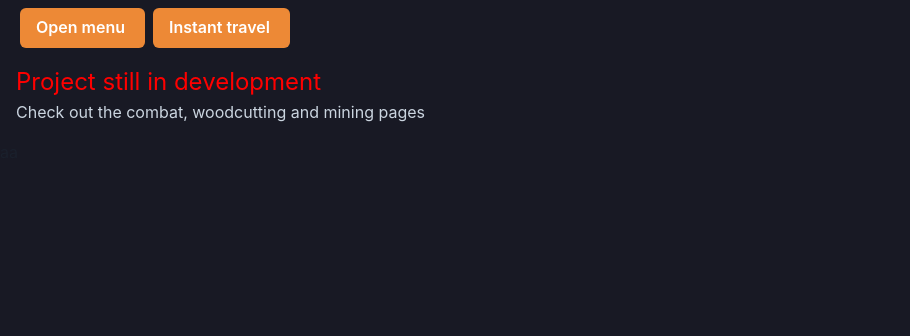
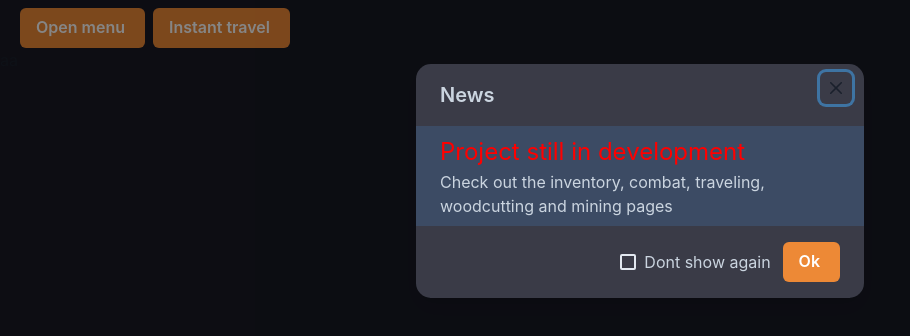
Before and after one commit to aleksap99/Clicky, a React (Create React App) app: page /game in a window 1280 px wide. Shown: the top 336 px of the page, without its empty margins (0-910 px from the left). Built offline with nearby package versions, Linux system fonts and the light colour scheme.

Commit message:
added modal on start to show news

```diff
--- a/src/pages/Game.tsx
+++ b/src/pages/Game.tsx
@@ -1,7 +1,9 @@
-import { Box, Text, useDisclosure } from "@chakra-ui/react";
+import { Box, Checkbox, Modal, ModalBody, ModalCloseButton, ModalContent, ModalFooter, ModalHeader, ModalOverlay, Text, useDisclosure } from "@chakra-ui/react";
+import { useEffect, useState } from "react";
 import { Outlet } from "react-router-dom";
 import Nav from "../features/nav/Nav";
 import Topbar from "../features/nav/topbar/Topbar";
+import PrimaryButton from "../util/components/PrimaryButton";
 
 const Game = () => {
   const {
@@ -9,6 +11,21 @@ const Game = () => {
     onOpen: onSidebarOpen,
     onClose: onSidebarClose,
   } = useDisclosure();
+  const { isOpen, onOpen, onClose } = useDisclosure()
+  const [dontShowNewsChecked, setDontShowNewsChecked] = useState<boolean>(false);
+  useEffect(() => {
+    const dontShowNews = localStorage.getItem("dontShowNews");
+    if (dontShowNews !== "true") {
+      onOpen();
+    }
+  }, [])
+
+  const handleNewsOk = () => {
+    if (dontShowNewsChecked) {
+      localStorage.setItem("dontShowNews", "true")
+    }
+    onClose();
+  }
 
   return (
     <Box>
@@ -20,13 +37,26 @@ const Game = () => {
           onSidebarClose={onSidebarClose}
         />
       </nav>
-      <Box m={4}>
-        <Text color="red" fontSize="2xl">Project still in development</Text>
-        <Text color="gray.300">Check out the combat, woodcutting and mining pages</Text>
-      </Box>
       <Box>
         <Outlet />
       </Box>
+
+      <Modal isOpen={isOpen} onClose={onClose}>
+        <ModalOverlay />
+        <ModalContent>
+          <ModalHeader borderTopRadius={15} color="gray.300" bg="#3a3b47">News</ModalHeader>
+          <ModalCloseButton />
+          <ModalBody color="gray.300" bg={"#3c4b64"}>
+            <Text color="red" fontSize="2xl">Project still in development</Text>
+            <Text color="gray.300">Check out the inventory, combat, traveling, woodcutting and mining pages</Text>
+          </ModalBody>
+
+          <ModalFooter borderBottomRadius={15} bg="#3a3b47">
+            <Checkbox onChange={(e) => setDontShowNewsChecked(e.target.checked)} color="gray.300">Dont show again</Checkbox>
+            <PrimaryButton ml={3} text="Ok" onClick={handleNewsOk} />
+          </ModalFooter>
+        </ModalContent>
+      </Modal>
     </Box>
   );
 };
--- a/src/util/components/PrimaryButton.tsx
+++ b/src/util/components/PrimaryButton.tsx
@@ -1,11 +1,12 @@
 import { Box, Button } from '@chakra-ui/react'
 
-const PrimaryButton = ({ text, size, onClick, mr, disabled, children }: any) => {
+const PrimaryButton = ({ text, size, onClick, mr, ml, disabled, children }: any) => {
   return (
     <Button bg="orange.400"
       color="white"
       size={size}
       mr={mr}
+      ml={ml}
       disabled={disabled}
       onClick={() => onClick()}
     >
```
